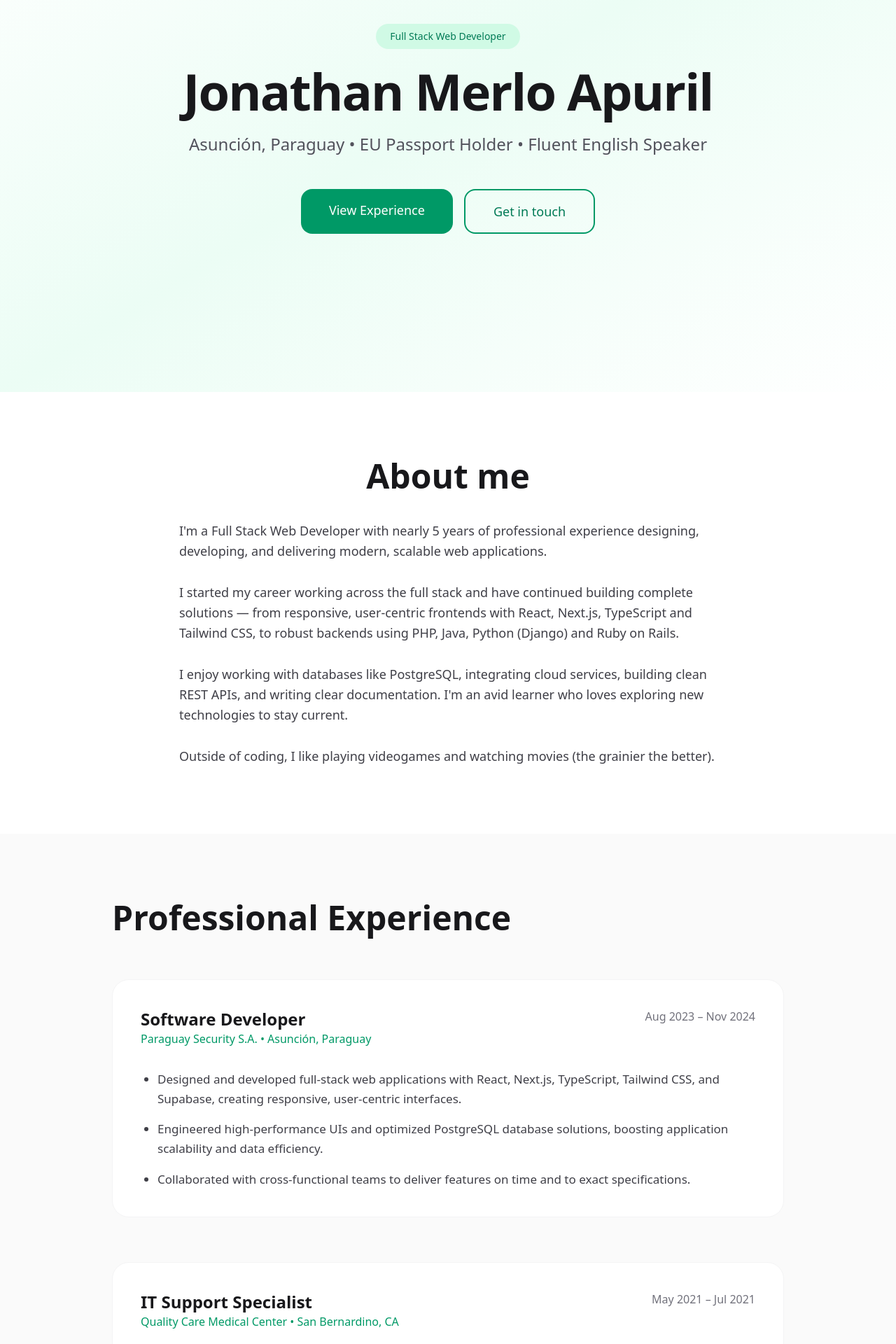
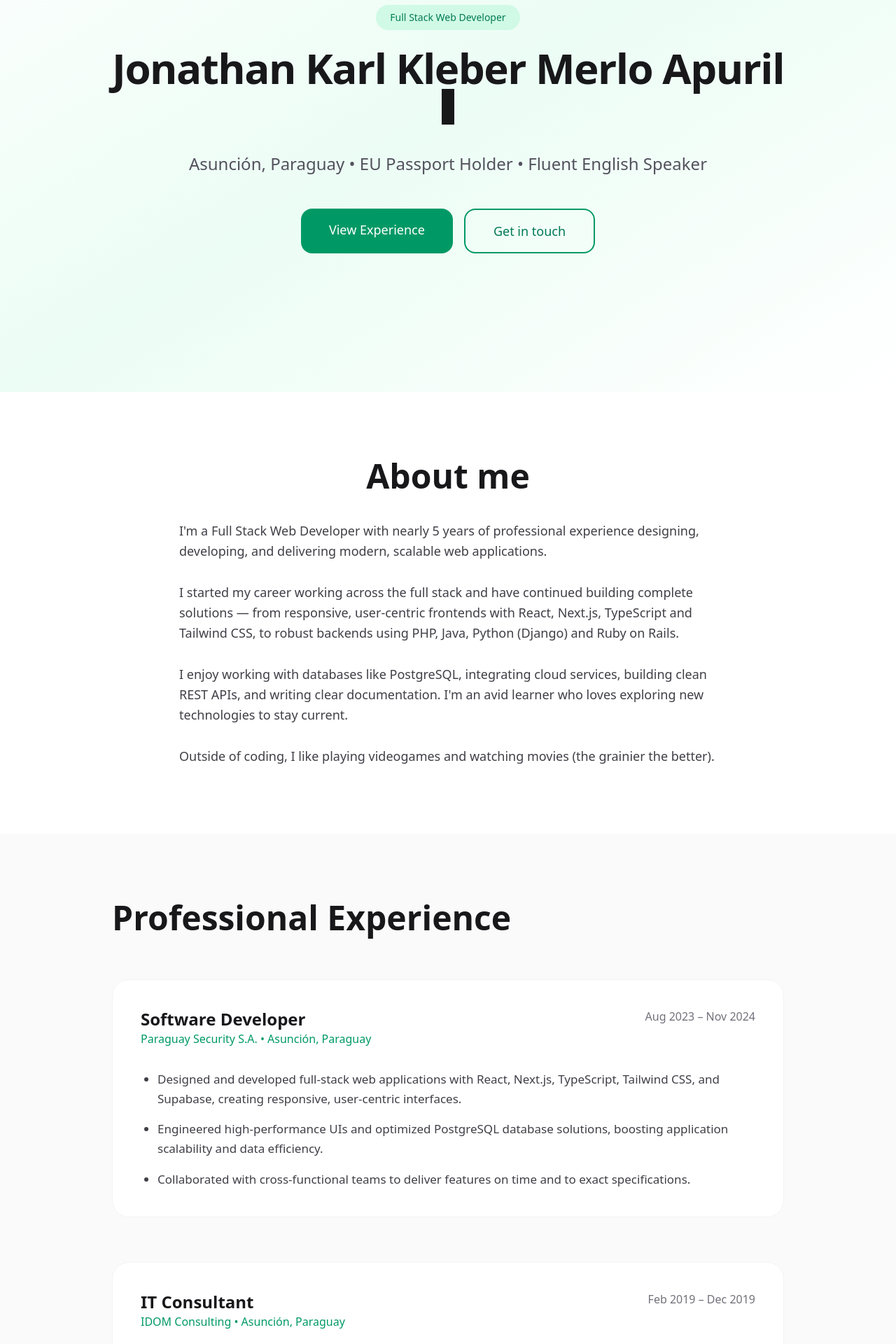
Before and after one commit to jkkma/jonathan-merlo-portfolio, a Next.js app: page / in a window 1280 px wide. Shown: the part 240-2160 px from the top of the page at 70% size. Built offline with nearby package versions, Linux system fonts and the light colour scheme.

Commit message:
Add simulated cursor to hero name section

```diff
--- a/app/globals.css
+++ b/app/globals.css
@@ -3,3 +3,30 @@
 body {
   font-family: system-ui, sans-serif;
 }
+
+@layer components {
+  .hero-name-wrapper {
+    position: relative;
+  }
+
+  .hero-name-wrapper .invisible-full {
+    visibility: hidden;
+    pointer-events: none;
+    user-select: none;
+  }
+
+  .hero-name-wrapper .typed-overlay {
+    position: absolute;
+    inset: 0;
+    text-align: center;
+  }
+
+  .hero-name-wrapper .cursor {
+    display: inline-block;
+    width: 0.5ch;
+    height: 0.85em;
+    background-color: currentColor;
+    margin-bottom: 0.15em;
+    vertical-align: center;
+  }
+}
--- a/app/page.tsx
+++ b/app/page.tsx
@@ -34,17 +34,7 @@ const t = {
           'Collaborated with cross-functional teams to deliver features on time and to exact specifications.',
         ],
       },
-      {
-        role: 'IT Support Specialist',
-        company: 'Quality Care Medical Center',
-        period: 'May 2021 – Jul 2021',
-        location: 'San Bernardino, CA',
-        points: [
-          'Automated repetitive data entry processes and developed simple, user-friendly guides for non-technical staff, streamlining daily operations.',
-          'Resolved software and hardware issues in person and remotely.',
-          'Maintained and monitored daily IT operations.',
-        ],
-      },
+
       {
         role: 'IT Consultant',
         company: 'IDOM Consulting',
@@ -147,17 +137,7 @@ const t = {
           'Colaboré con equipos multidisciplinarios para entregar funcionalidades en tiempo y forma según especificaciones.',
         ],
       },
-      {
-        role: 'Especialista en Soporte IT',
-        company: 'Quality Care Medical Center',
-        period: 'May 2021 – Jul 2021',
-        location: 'San Bernardino, CA',
-        points: [
-          'Automaticé procesos repetitivos de ingreso de datos y desarrollé guías sencillas para personal no técnico, optimizando las operaciones diarias.',
-          'Resolví problemas de software y hardware de forma presencial y remota.',
-          'Mantuve y monitoreé las operaciones de IT diarias.',
-        ],
-      },
+
       {
         role: 'Consultor IT',
         company: 'IDOM Consulting',
@@ -329,7 +309,6 @@ const skillData = [
 // Company name lookup for bullet labels
 const companyNames = [
   'Paraguay Security',
-  'Quality Care',
   'IDOM',
   'Tavatech',
   'Nexoos',
@@ -343,6 +322,12 @@ export default function JonathanPortfolio() {
   // Index of the currently highlighted mention (0-based)
   const [mentionIndex, setMentionIndex] = useState(0);
 
+  // Typing effect state
+  const FULL_NAME = 'Jonathan Karl Kleber Merlo Apuril';
+  const [typedName, setTypedName] = useState('');
+  const [cursorVisible, setCursorVisible] = useState(true);
+  const [doneTyping, setDoneTyping] = useState(false);
+
   useEffect(() => {
     const saved = localStorage.getItem('portfolio-lang');
     if (saved === 'en' || saved === 'es') setLang(saved as Lang);
@@ -355,6 +340,33 @@ export default function JonathanPortfolio() {
     window.addEventListener('scroll', handleScroll);
     return () => window.removeEventListener('scroll', handleScroll);
   }, []);
+
+  // Typing effect: type name after a short initial delay
+  useEffect(() => {
+    let i = 0;
+    // Start blinking immediately
+    const blink = setInterval(() => setCursorVisible((v) => !v), 530);
+
+    const startDelay = setTimeout(() => {
+      // Stop blinking, keep cursor solid while typing
+      clearInterval(blink);
+      setCursorVisible(true);
+      const interval = setInterval(() => {
+        i++;
+        setTypedName(FULL_NAME.slice(0, i));
+        if (i >= FULL_NAME.length) { clearInterval(interval); setDoneTyping(true); }
+      }, 80);
+      return () => clearInterval(interval);
+    }, 1800);
+    return () => { clearTimeout(startDelay); clearInterval(blink); };
+  }, []);
+
+  // Blinking cursor — only after typing is done
+  useEffect(() => {
+    if (!doneTyping) return;
+    const blink = setInterval(() => setCursorVisible((v) => !v), 530);
+    return () => clearInterval(blink);
+  }, [doneTyping]);
 
   useEffect(() => {
     const handleResize = () => { if (window.innerWidth >= 768) setMenuOpen(false); };
@@ -563,9 +575,22 @@ export default function JonathanPortfolio() {
           <div className="inline-block bg-emerald-100 text-emerald-700 px-5 py-2 rounded-full text-sm mb-6">
             {c.badge}
           </div>
-          <h1 className="text-4xl sm:text-5xl md:text-6xl lg:text-7xl font-semibold tracking-tight mb-6">
-            Jonathan Merlo Apuril
-          </h1>
+          <h1 className="text-3xl sm:text-4xl md:text-5xl lg:text-6xl font-semibold tracking-tight mb-6 text-center hero-name-wrapper">
+  {/* Invisible full name – reserves exact space + line breaks */}
+  <span className="invisible-full" aria-hidden="true">
+    {FULL_NAME}
+    <span className="cursor" /> {/* this reserves the cursor width on wrap */}
+  </span>
+
+  {/* Visible typed text + cursor – now 100% CSS powered */}
+  <span className="typed-overlay">
+    <span>{typedName}</span>
+    <span
+      className="cursor"
+      style={{ opacity: cursorVisible ? 1 : 0, transition: 'opacity 0.1s' }}
+    />
+  </span>
+</h1>
           <p className="text-lg sm:text-xl md:text-2xl text-zinc-600 max-w-3xl mx-auto">{c.hero_sub}</p>
           <div className="mt-10 sm:mt-12 flex flex-col sm:flex-row gap-4 justify-center">
             <a href="#experience" className="bg-emerald-600 hover:bg-emerald-700 text-white px-8 sm:px-10 py-4 rounded-2xl text-base sm:text-lg font-medium transition-colors">
```
